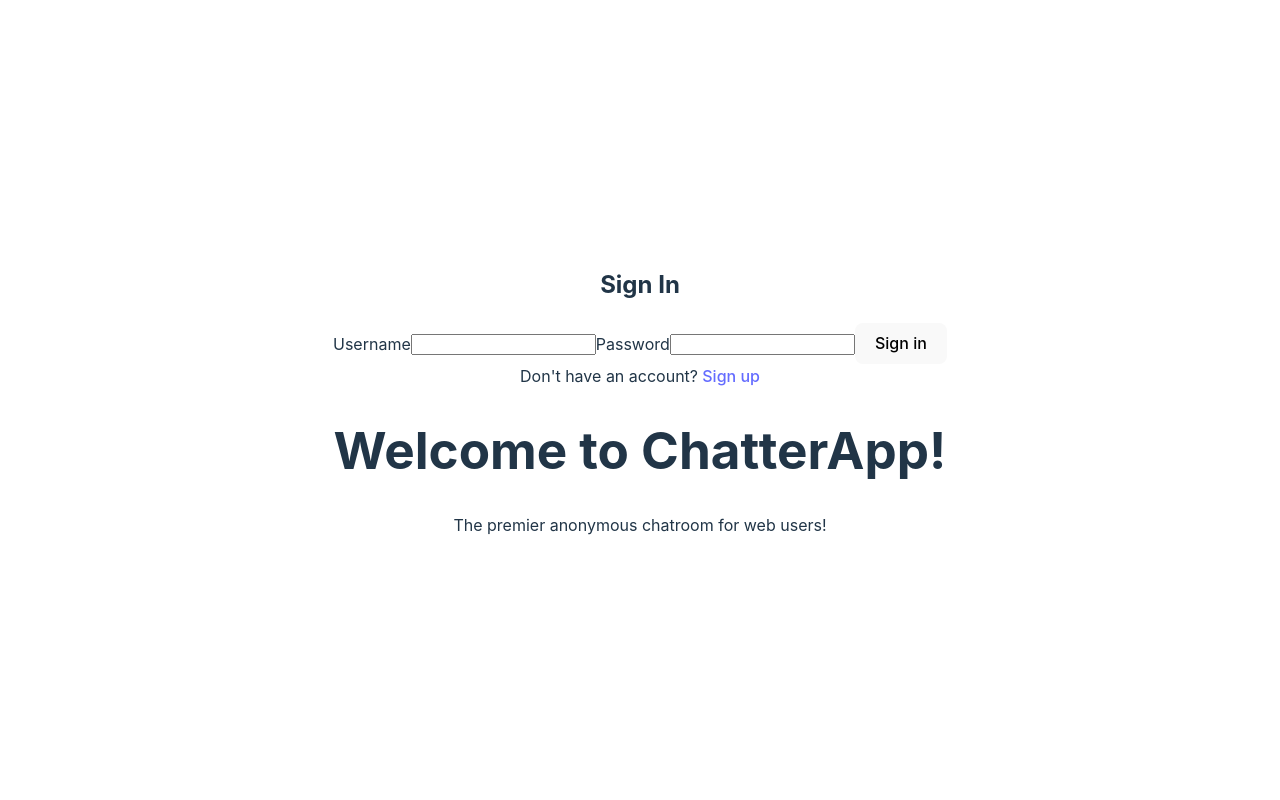
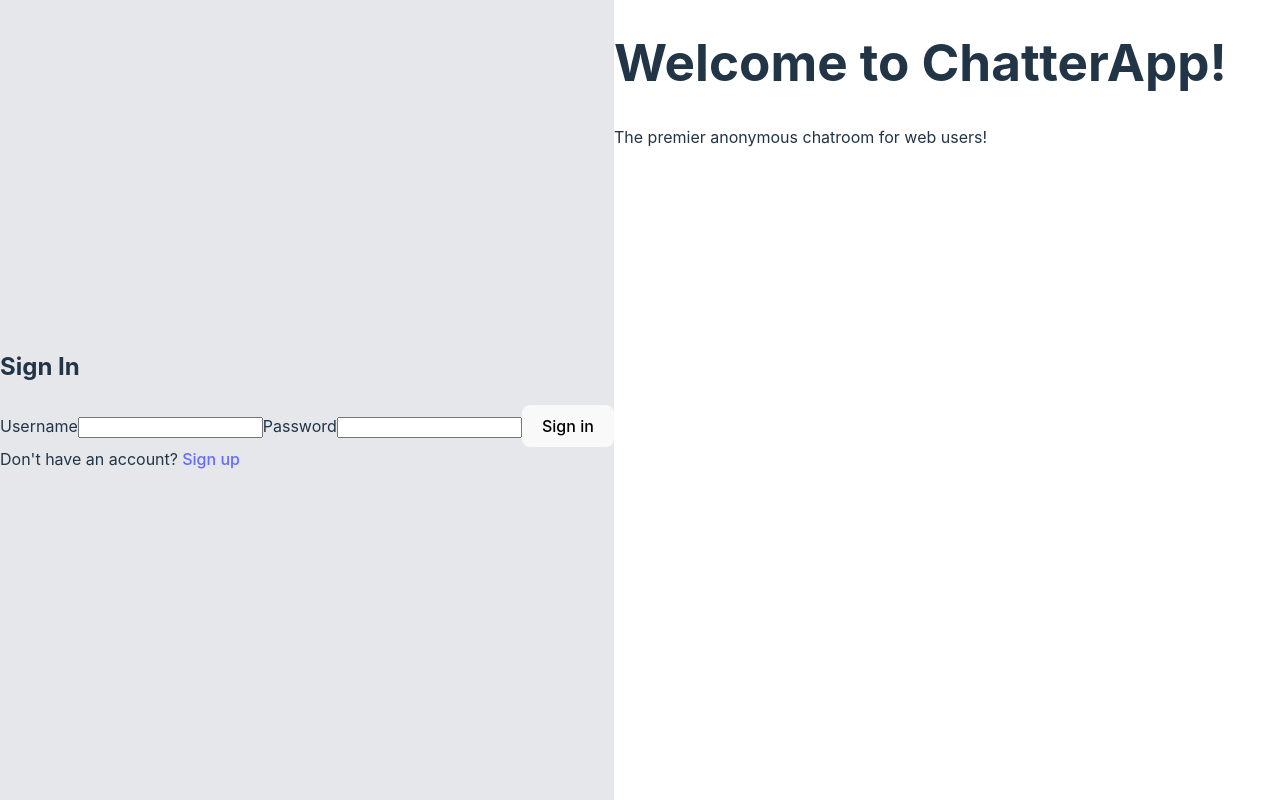
Before and after one commit to davebott-dev/messaging_app, a React (Vite) app in the folder Client/: page /login in a window 1280 px wide. Built offline with nearby package versions, Linux system fonts and the light colour scheme.

Commit message:
added more styling to the login route

```diff
--- a/Client/src/App.css
+++ b/Client/src/App.css
@@ -12,12 +12,9 @@
   -webkit-font-smoothing: antialiased;
   -moz-osx-font-smoothing: grayscale;
 }
-
-#root {
-  max-width: 1280px;
-  margin: 0 auto;
-  padding: 2rem;
-  text-align: center;
+#root,body,html{
+  margin: 0;
+  height: 100%;
 }
 
 a {
@@ -27,14 +24,6 @@ a {
 }
 a:hover {
   color: #535bf2;
-}
-
-body {
-  margin: 0;
-  display: flex;
-  place-items: center;
-  min-width: 320px;
-  min-height: 100vh;
 }
 
 h1 {
@@ -60,6 +49,18 @@ button:focus,
 button:focus-visible {
   outline: 4px auto -webkit-focus-ring-color;
 }
+.pageCont{
+  height: inherit;
+  display: flex;
+  flex-direction: row;
+}
+.pageCont>div:first-child{
+  background: #E5E7EB;
+  display: flex;
+  flex-direction: column;
+  justify-content: center;
+
+}
 
 @media (prefers-color-scheme: light) {
   :root {
--- a/Client/src/routes/Login.jsx
+++ b/Client/src/routes/Login.jsx
@@ -1,8 +1,9 @@
 import {Link} from 'react-router-dom';
+import '../App.css';
 
 const Login = () => {
     return (
-        <div>
+        <div className='pageCont'>
             <div>
                 <h2>Sign In</h2>
                 <form>
```
